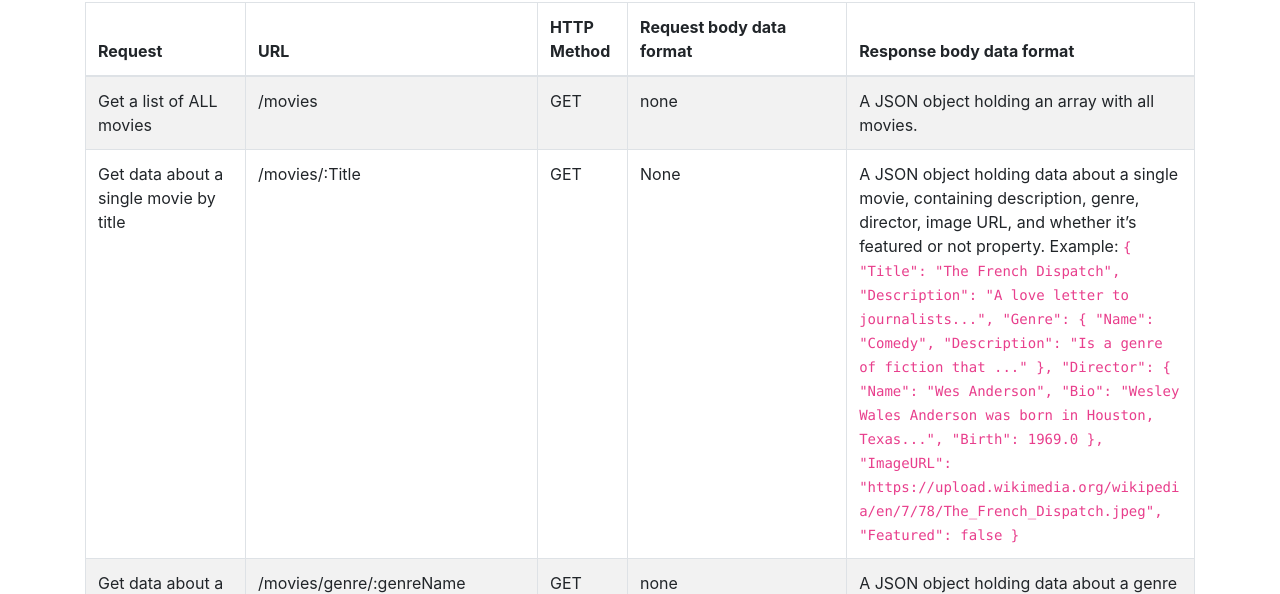
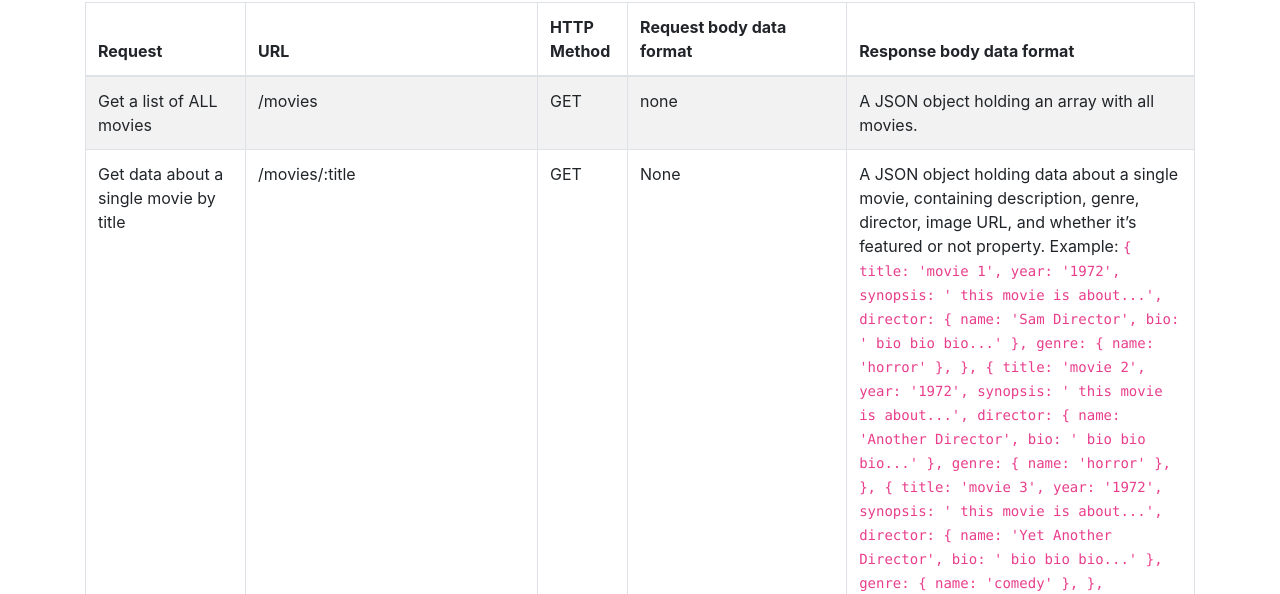
Before and after one commit to lorenaruiz01/movies_api, a website: page public/documentation.html in a window 1280 px wide. Shown: the part 206-800 px from the top of the page. Drawn offline with nearby package versions, Linux system fonts and the light colour scheme.

Commit message:
update movie examples

```diff
--- a/public/documentation.html
+++ b/public/documentation.html
@@ -47,27 +47,48 @@
 				</tr>
 				<tr>
 					<td>Get data about a single movie by title</td>
-					<td>/movies/:Title</td>
+					<td>/movies/:title</td>
 					<td>GET</td>
 					<td>None</td>
 					<td>A JSON object holding data about a single movie, containing description, genre, director, image URL, and
 						whether it’s featured or not property. Example:
 						<code>
-						{
-							"Title": "The French Dispatch",
-							"Description": "A love letter to journalists...",
-							"Genre": {
-								"Name": "Comedy",
-								"Description": "Is a genre of fiction that ..."
-							},
-							"Director": {
-								"Name": "Wes Anderson",
-								"Bio": "Wesley Wales Anderson was born in Houston, Texas...",
-								"Birth": 1969.0
-							},
-							"ImageURL": "https://upload.wikimedia.org/wikipedia/en/7/78/The_French_Dispatch.jpeg",
-							"Featured": false
-						}
+                            {
+                                title: 'movie 1',
+                                year: '1972',
+                                synopsis: ' this movie is about...',
+                                director: {
+                                    name: 'Sam Director',
+                                    bio: ' bio bio bio...'
+                                },
+                                genre: {
+                                    name: 'horror'
+                                },
+                            },
+                            {
+                                title: 'movie 2',
+                                year: '1972',
+                                synopsis: ' this movie is about...',
+                                director: {
+                                    name: 'Another Director',
+                                    bio: ' bio bio bio...'
+                                },
+                                genre: {
+                                    name: 'horror'
+                                },
+                            },
+                            {
+                                title: 'movie 3',
+                                year: '1972',
+                                synopsis: ' this movie is about...',
+                                director: {
+                                    name: 'Yet Another Director',
+                                    bio: ' bio bio bio...'
+                                },
+                                genre: {
+                                    name: 'comedy'
+                                },
+                            },
 					</code>
 					</td>
 				</tr>
```
